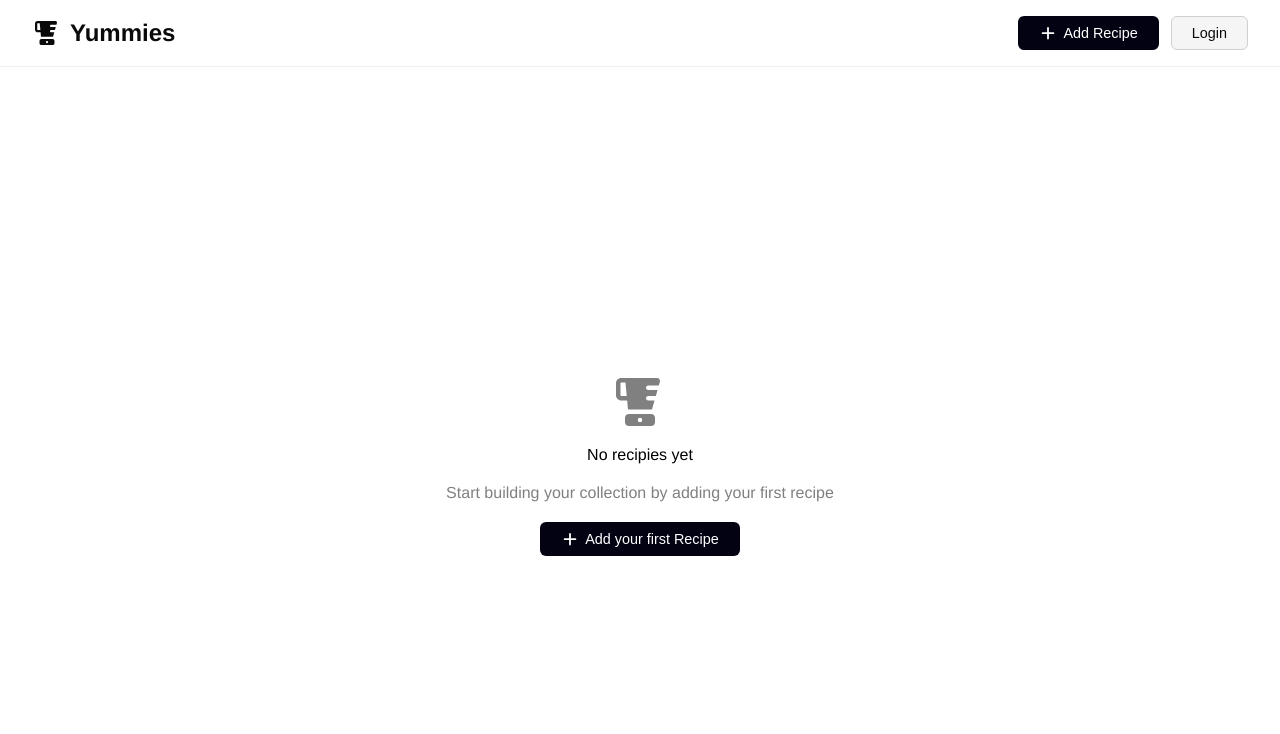
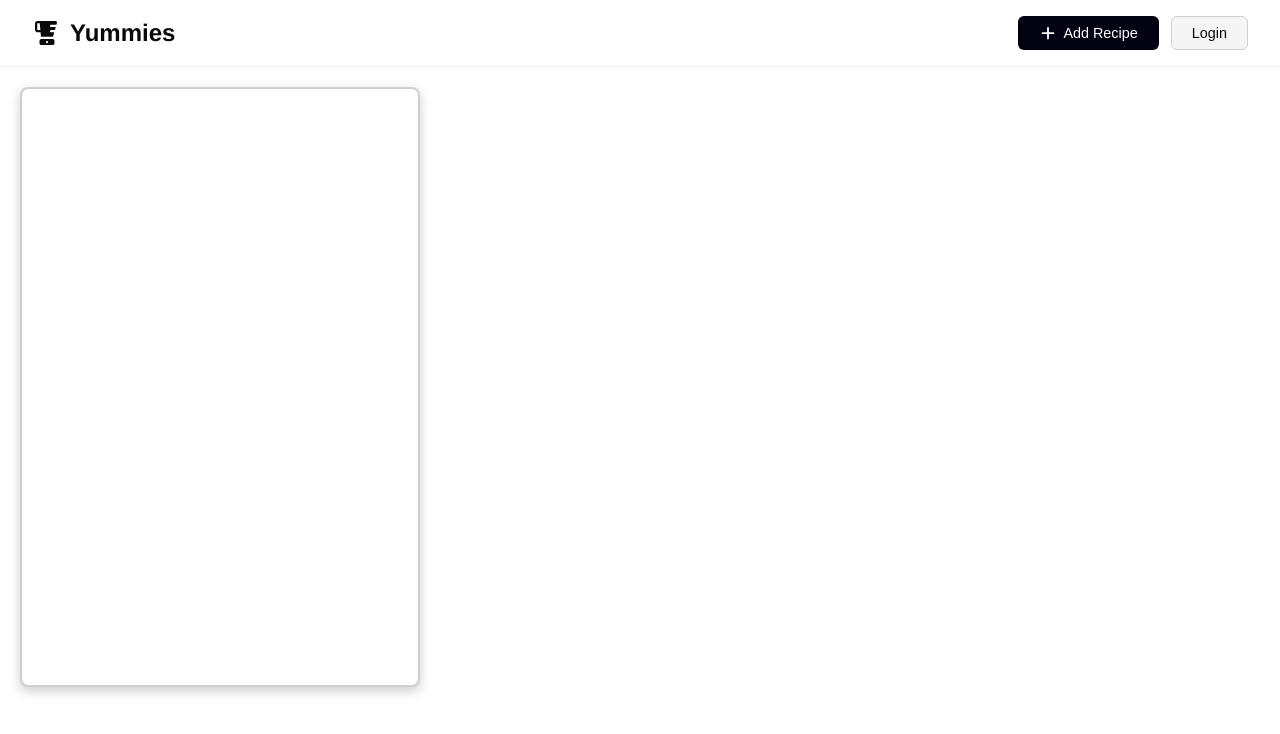
Before and after one commit to Zen-333/Yummies, a React (Vite) app in the folder frontend/: page / in a window 1280 px wide. Shown: the top 734 px of the page. Built offline with nearby package versions, Linux system fonts and the light colour scheme.

Commit message:
recipe card component

```diff
--- a/frontend/src/App.tsx
+++ b/frontend/src/App.tsx
@@ -4,6 +4,7 @@ import Header from "./component/header"
 import Hero from "./component/hero"
 import RecipePopup from './component/recipePopup'
 import SuccessMessage from './component/successMessage';
+import RecipeCard from './component/recipeCard';
 
 function App() {
 
@@ -31,7 +32,8 @@ function App() {
         <SuccessMessage success={showStatus.success} message={showStatus.msg}/>
       )}
       <Header onAddClick={togglePopup}/>
-      <Hero onAddClick={togglePopup}/>
+      {/* <Hero onAddClick={togglePopup}/>  */}
+      <RecipeCard/>
       {isPopupOpen && (<RecipePopup onClose={togglePopup} onSaveSuccess={triggerMessage}/>)}
     </div>
     </>
--- /dev/null
+++ b/frontend/src/component/recipeCard.tsx
@@ -0,0 +1,19 @@
+import "../styles/recipeCard.css"
+
+interface RecipeCard {  }
+
+function RecipeCard() {
+
+  return (
+      <>
+      <div className="card">
+        <div className="card__container">
+
+        </div>
+      </div>
+
+      </>
+  );
+}
+
+export default RecipeCard;
--- /dev/null
+++ b/frontend/src/styles/recipeCard.css
@@ -0,0 +1,21 @@
+.card
+{
+    margin: 20px;
+    width: 400px;
+    height: 600px;
+
+    border-color: rgba(128, 128, 128, 0.377);
+    border-radius: 8px;
+    border-style: solid;
+    border-width: 2px;
+    justify-content: center;
+    align-items: center;
+    box-shadow: 0 4px 12px rgba(0,0,0,0.2);
+}
+
+.card__container
+{
+    display: flex;
+    flex-direction: column;
+    background-color: white;
+}
```
